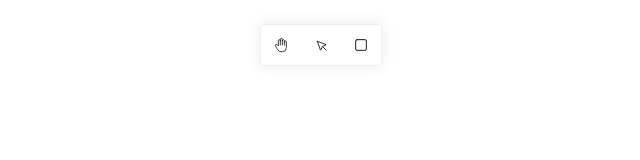
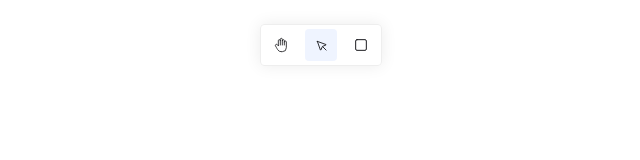
Before and after one commit to plait-board/react-drawing-tourist, a Next.js app: page / in a window 1280 px wide. Shown: the top 160 px of the page, without its empty margins (319-959 px from the left). Built offline with nearby package versions, Linux system fonts and the light colour scheme.

Commit message:
feat(toolbar): add toolbar and default handle callback

```diff
--- a/src/app/components/board.tsx
+++ b/src/app/components/board.tsx
@@ -16,10 +16,11 @@ import {
   PlaitBoardOptions,
   PlaitElement,
   PlaitPlugin,
+  PlaitPointerType,
   Viewport,
 } from "../interfaces";
 import { createBoard } from "../plugins/create-board";
-import { withRectangle } from "../plugins/rectangle";
+import { withRectangle } from "../plugins/with-rectangle";
 import { withBoard } from "../plugins/with-board";
 import { withHandPointer } from "../plugins/with-hand";
 import { withHistory } from "../plugins/with-history";
@@ -75,6 +76,7 @@ export const Board = (props: BoardProps) => {
   const viewContainerRef = useRef<HTMLDivElement>(null);
   const containerRef = useRef<HTMLDivElement>(null);
   const [board, setBoard] = useState<PlaitBoard>({} as PlaitBoard);
+  const [pointer, setPointer] = useState<string>(PlaitPointerType.selection);
   const isFocused = PlaitBoard.isFocus(board);
 
   useEffect(() => {
@@ -174,7 +176,9 @@ export const Board = (props: BoardProps) => {
             <g className="element-active-host" ref={elementActiveHostRef}></g>
           </svg>
         </div>
-        <Toolbar></Toolbar>
+        <Toolbar pointer={pointer} board={board} updatePointer={(pointer: string) => {
+          setPointer(pointer);
+        }}></Toolbar>
       </div>
     </BoardContext.Provider>
   );
--- a/src/app/components/toolbar.tsx
+++ b/src/app/components/toolbar.tsx
@@ -1,21 +1,67 @@
-import React, { ReactNode, Ref, PropsWithChildren } from 'react';
-import ReactDOM from 'react-dom';
-import { RectangleIcon, SelectionIcon, handIcon } from './icon';
+import React, { ReactNode, Ref, PropsWithChildren } from "react";
+import ReactDOM from "react-dom";
+import { RectangleIcon, SelectionIcon, handIcon } from "./icon";
+import { PlaitBoard, PlaitPointerType } from "../interfaces";
+import { DrawPointerType } from "../plugins/with-rectangle";
+import { BoardTransforms } from "../transforms/board";
 
 type ToolActionProps = {
   icon?: React.ReactNode;
-}
+  active: boolean;
+  [key: string]: unknown;
+  onPointerDown: any;
+};
 
 export const ToolAction = (props: ToolActionProps) => {
-  return (<a className='action-item'>
-    { props.icon }
-  </a>)
-}
+  const className = `action-item ${props.active ? ` active` : ""}`;
+  return (
+    <a className={className} onPointerDown={props.onPointerDown}>
+      {props.icon}
+    </a>
+  );
+};
 
-export const Toolbar = () => {
-  return (<div className='plait-island-container app-main-toolbar'>
-    <ToolAction icon={handIcon}></ToolAction>
-    <ToolAction icon={SelectionIcon}></ToolAction>
-    <ToolAction icon={RectangleIcon}></ToolAction>
-  </div>);
-}
+type PointerType = PlaitPointerType | DrawPointerType | string;
+
+export const actionHandle = (board: PlaitBoard, pointer: PointerType) => {
+  BoardTransforms.updatePointerType<PointerType>(board, pointer);
+};
+
+export const Toolbar = (props: {
+  board: PlaitBoard;
+  pointer: PointerType | string;
+  updatePointer: (pointer: PointerType | string) => void
+}) => {
+  const { board, pointer } = props;
+  return (
+    <div className="plait-island-container app-main-toolbar">
+      <ToolAction
+        icon={handIcon}
+        active={pointer === PlaitPointerType.hand}
+        onPointerDown={(event: MouseEvent) => {
+          event.preventDefault();
+          actionHandle(board, PlaitPointerType.hand);
+          props.updatePointer(PlaitPointerType.hand);
+        }}
+      ></ToolAction>
+      <ToolAction
+        icon={SelectionIcon}
+        active={props.pointer === PlaitPointerType.selection}
+        onPointerDown={(event: MouseEvent) => {
+          event.preventDefault();
+          actionHandle(props.board, PlaitPointerType.selection);
+          props.updatePointer(PlaitPointerType.selection);
+        }}
+      ></ToolAction>
+      <ToolAction
+        icon={RectangleIcon}
+        active={props.pointer === DrawPointerType.rectangle}
+        onPointerDown={(event: MouseEvent) => {
+          event.preventDefault();
+          actionHandle(props.board, DrawPointerType.rectangle);
+          props.updatePointer(DrawPointerType.rectangle);
+        }}
+      ></ToolAction>
+    </div>
+  );
+};
--- a/src/app/plugins/rectangle.tsx
+++ b/src/app/plugins/with-rectangle.tsx
@@ -5,6 +5,10 @@ import {
   RectangleClient,
   RenderElementProps,
 } from "../interfaces";
+
+export enum DrawPointerType {
+  rectangle = 'rectangle'
+}
 
 export const withRectangle = (board: PlaitBoard) => {
   const { drawElement, getRectangle } = board;
--- a/src/app/transforms/board.ts
+++ b/src/app/transforms/board.ts
@@ -1,35 +1,37 @@
-import { PlaitBoard } from '../interfaces/board';
-import { Point } from '../interfaces/point';
-import { PlaitPointerType } from '../interfaces/pointer';
-import { getRectangleByElements } from '../utils/element';
-import { distanceBetweenPointAndRectangle } from '../utils/math';
+import { PlaitBoard } from "../interfaces/board";
+import { Point } from "../interfaces/point";
+import { PlaitPointerType } from "../interfaces/pointer";
+import { getRectangleByElements } from "../utils/element";
+import { distanceBetweenPointAndRectangle } from "../utils/math";
 import {
   clampZoomLevel,
   clearViewportOrigination,
   getViewBoxCenterPoint,
   getViewportOrigination,
-    initializeViewportContainer
-} from '../utils/viewport';
-import { setViewport } from './viewport';
-import { depthFirstRecursion, getRealScrollBarWidth } from '../utils';
-import { PlaitElement } from '../interfaces/element';
-import { FitViewportOptions } from '../interfaces/viewport';
+  initializeViewportContainer,
+} from "../utils/viewport";
+import { setViewport } from "./viewport";
+import { depthFirstRecursion, getRealScrollBarWidth } from "../utils";
+import { PlaitElement } from "../interfaces/element";
+import { FitViewportOptions } from "../interfaces/viewport";
 
 function updateViewport(board: PlaitBoard, origination: Point, zoom?: number) {
   zoom = zoom ?? board.viewport.zoom;
   setViewport(board, {
     ...board.viewport,
     zoom,
-        origination
+    origination,
   });
   clearViewportOrigination(board);
 }
 
-const updatePointerType = <T extends string = PlaitPointerType>(board: PlaitBoard, pointer: T) => {
-    // if (board.pointer === pointer) return;
-    // board.pointer = pointer;
-    // const boardComponent = BOARD_TO_COMPONENT.get(board);
-    // boardComponent?.markForCheck();
+const updatePointerType = <T extends string = PlaitPointerType>(
+  board: PlaitBoard,
+  pointer: T
+) => {
+  if (board.pointer === pointer) return;
+  board.pointer = pointer;
+  // 触发 board 状态更新
 };
 
 function updateZoom(board: PlaitBoard, newZoom: number, isCenter = true) {
@@ -38,25 +40,44 @@ function updateZoom(board: PlaitBoard, newZoom: number, isCenter = true) {
   const movingPoint = PlaitBoard.getMovingPointInBoard(board);
   const nativeElement = PlaitBoard.getBoardContainer(board);
   const nativeElementRect = nativeElement.getBoundingClientRect();
-    const boardContainerRect = PlaitBoard.getBoardContainer(board).getBoundingClientRect();
-    let focusPoint = [boardContainerRect.width / 2, boardContainerRect.height / 2];
+  const boardContainerRect =
+    PlaitBoard.getBoardContainer(board).getBoundingClientRect();
+  let focusPoint = [
+    boardContainerRect.width / 2,
+    boardContainerRect.height / 2,
+  ];
 
-    if (!isCenter && movingPoint && distanceBetweenPointAndRectangle(movingPoint[0], movingPoint[1], nativeElementRect) === 0) {
-        focusPoint = [movingPoint[0] - nativeElementRect.x, movingPoint[1] - nativeElementRect.y];
+  if (
+    !isCenter &&
+    movingPoint &&
+    distanceBetweenPointAndRectangle(
+      movingPoint[0],
+      movingPoint[1],
+      nativeElementRect
+    ) === 0
+  ) {
+    focusPoint = [
+      movingPoint[0] - nativeElementRect.x,
+      movingPoint[1] - nativeElementRect.y,
+    ];
   }
 
   const zoom = board.viewport.zoom;
   const origination = getViewportOrigination(board);
   const centerX = origination![0] + focusPoint[0] / zoom;
   const centerY = origination![1] + focusPoint[1] / zoom;
-    const newOrigination = [centerX - focusPoint[0] / newZoom, centerY - focusPoint[1] / newZoom] as Point;
+  const newOrigination = [
+    centerX - focusPoint[0] / newZoom,
+    centerY - focusPoint[1] / newZoom,
+  ] as Point;
   updateViewport(board, newOrigination, newZoom);
 }
 
 function fitViewport(board: PlaitBoard) {
   let scrollBarWidth = getRealScrollBarWidth(board);
 
-    const boardContainerRect = PlaitBoard.getBoardContainer(board).getBoundingClientRect();
+  const boardContainerRect =
+    PlaitBoard.getBoardContainer(board).getBoundingClientRect();
   const elementHostBox = getRectangleByElements(board, board.children, true);
   const zoom = board.viewport.zoom;
   const autoFitPadding = 16;
@@ -64,16 +85,26 @@ function fitViewport(board: PlaitBoard) {
   const viewportHeight = boardContainerRect.height - 2 * autoFitPadding;
 
   let newZoom = zoom;
-    if (viewportWidth < elementHostBox.width || viewportHeight < elementHostBox.height) {
-        newZoom = Math.min(viewportWidth / elementHostBox.width, viewportHeight / elementHostBox.height);
+  if (
+    viewportWidth < elementHostBox.width ||
+    viewportHeight < elementHostBox.height
+  ) {
+    newZoom = Math.min(
+      viewportWidth / elementHostBox.width,
+      viewportHeight / elementHostBox.height
+    );
   } else {
     newZoom = 1;
   }
 
   const centerPoint = getViewBoxCenterPoint(board);
   const newOrigination = [
-        centerPoint[0] - boardContainerRect.width / 2 / newZoom + scrollBarWidth / 2 / zoom,
-        centerPoint[1] - boardContainerRect.height / 2 / newZoom + scrollBarWidth / 2 / zoom
+    centerPoint[0] -
+      boardContainerRect.width / 2 / newZoom +
+      scrollBarWidth / 2 / zoom,
+    centerPoint[1] -
+      boardContainerRect.height / 2 / newZoom +
+      scrollBarWidth / 2 / zoom,
   ] as Point;
   updateViewport(board, newOrigination, newZoom);
 }
@@ -100,9 +131,12 @@ function fitViewportWidth(board: PlaitBoard, options: FitViewportOptions) {
     newZoom = 1;
   }
 
-    let finalHeight = elementHostBox.height * newZoom + 2 * options.autoFitPadding;
+  let finalHeight =
+    elementHostBox.height * newZoom + 2 * options.autoFitPadding;
   if (finalHeight > options.limitHeight) {
-        const containerEl = boardContainer.closest(`.${options.containerClass}`) as HTMLElement;
+    const containerEl = boardContainer.closest(
+      `.${options.containerClass}`
+    ) as HTMLElement;
     containerEl.style.height = `${finalHeight}px`;
     initializeViewportContainer(board);
   } else {
@@ -113,7 +147,7 @@ function fitViewportWidth(board: PlaitBoard, options: FitViewportOptions) {
   const centerY = elementHostBox.y + elementHostBox.height / 2;
   const newOrigination = [
     centerX - finalWidth / 2 / newZoom + scrollBarWidth / 2 / newZoom,
-        centerY - finalHeight / 2 / newZoom + scrollBarWidth / 2 / newZoom
+    centerY - finalHeight / 2 / newZoom + scrollBarWidth / 2 / newZoom,
   ] as Point;
   updateViewport(board, newOrigination, newZoom);
 }
@@ -123,5 +157,5 @@ export const BoardTransforms = {
   updateViewport,
   fitViewport,
   updateZoom,
-    fitViewportWidth
+  fitViewportWidth,
 };
```
Lines whose indentation alone changed are shown as unchanged.
